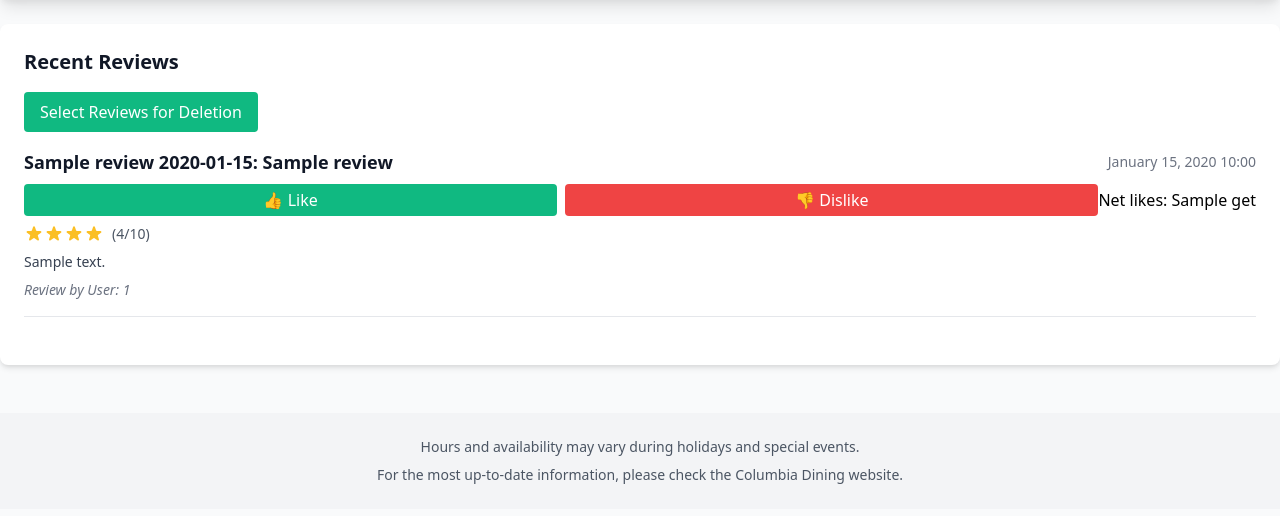
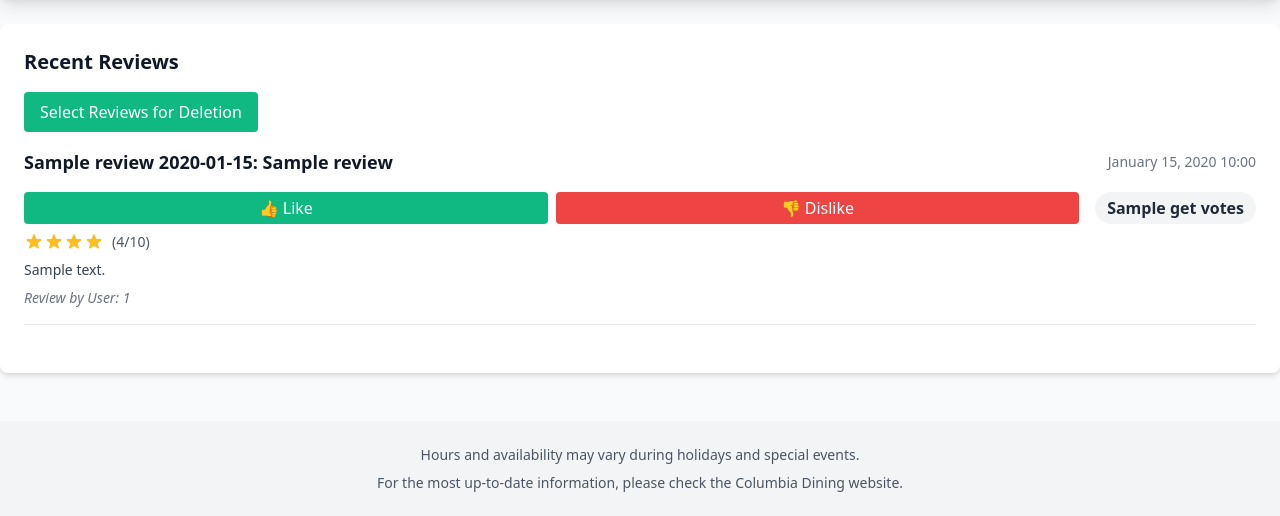
Before and after one commit to leoysun/db-proj1, a Flask app: template webserver/templates/reviews.html in a window 1280 px wide. Shown: the part 84-600 px from the top of the page. Run offline with Flask 3, Linux system fonts and the light colour scheme; the template is opened without the code that fills it: most values are stand-ins (such as "Sample title", 1, 10 or a date in 2020).

Commit message:
UI Changes and displaying shoutouts!!

```diff
--- a/webserver/server.py
+++ b/webserver/server.py
@@ -285,7 +285,16 @@ def showReviews():
   #    review['likes_count'] = likes_dict['likes_count']
   #    review['dislikes_count'] = likes_dict['dislikes_count']
 
-  context = dict(reviews=reviews, likes_dict=likes_dict)
+  shoutouts_query = """
+  SELECT hs.topic, hs.rid, hs.user_id
+  FROM Highlights_shoutouts hs
+  """
+  shoutouts_cursor = g.conn.execute(text(shoutouts_query))
+  g.conn.commit()
+  shoutouts = shoutouts_cursor.mappings().all()
+  shoutouts_cursor.close()
+
+  context = dict(reviews=reviews, likes_dict=likes_dict, shoutouts=shoutouts)
   #merged_context = {**likes_dict, **context}
 
   return render_template('reviews.html', global_user_id=global_user_id, is_admin=is_admin, **context)
@@ -307,13 +316,14 @@ def highlightReview():
   is_admin = global_user_id in admin_ids
 
   if not is_admin:
-     return "Unauthorized", 403
+     return "Unauthorized. Log in again.", 403
   topic = request.form.get('topic')
   rid = request.form.get('rid')
 
   insert_query = """
         INSERT INTO Highlights_Shoutouts (topic, scope, user_id, datetime, rid)
-        VALUES (:topic, 'Admins', :user_id, NOW(), :rid)
+        VALUES (:topic, 'All', :user_id, NOW(), :rid)
+        ON CONFLICT (user_id, rid) DO UPDATE SET topic = EXCLUDED.topic, datetime = EXCLUDED.datetime
     """
   g.conn.execute(text(insert_query), {'topic': topic, 'user_id': global_user_id, 'rid': rid})
   g.conn.commit()
--- a/webserver/templates/reviews.html
+++ b/webserver/templates/reviews.html
@@ -42,7 +42,18 @@
                     <h3 class="text-lg font-semibold text-gray-900">{{ review['dhall_name']}}{{' '}}{{review['mealtime']}}{{': '}}{{review['item_name']}}</h3>
                     <p class="text-sm text-gray-500">{{ review['datetime'].strftime("%B %d, %Y %H:%M") }}</p>
                 </div>
-                <div class="flex items-center space-x-2 mt-2">
+
+                {% for shoutout in shoutouts %}
+                    {% if shoutout['rid'] == review['rid'] %}
+                    <div class="mt-2 mb-3">
+                        <p class="text-lg font-bold text-blue-600">🏆 Shoutout from {{shoutout['user_id']}}</p>
+                        <p class="text-base text-blue-800">{{ shoutout['topic'] }}</p>
+                    </div>
+                    {% endif %}
+                {% endfor %}
+
+                <div class="flex items-center mt-4">
+                    <div class="flex-1 flex items-center space-x-2">
                         <form action="/reviewReaction" method="POST" class="flex-1">
                             <input type="hidden" name="rid" value="{{ review['rid'] }}">
                             <button type="submit" name="reaction" value="1" class="w-full bg-green-500 text-white px-2 py-1 rounded hover:bg-green-600 transition-colors">
@@ -55,9 +66,12 @@
                                 👎 Dislike
                             </button>
                         </form>
-                    Net likes: {{ likes_dict.get(review['rid'], 0) }}
+                    </div>
+                    <div class="ml-4 px-3 py-1 rounded-full {{ 'bg-green-100 text-green-800' if likes_dict.get(review['rid'], 0) > 0 else 'bg-red-100 text-red-800' if likes_dict.get(review['rid'], 0) < 0 else 'bg-gray-100 text-gray-800' }}">
+                        <span class="font-semibold">{{ likes_dict.get(review['rid'], 0) }} votes</span>
+                    </div>
+                </div>
 
-                </div>
                 <div class="flex items-center mt-2">
                     <div class="flex">
                         {% for i in range(review['rating']|int) %}
@@ -68,8 +82,10 @@
                     </div>
                     <span class="ml-2 text-sm text-gray-600">({{ review['rating'] }}/10)</span>
                 </div>
+
                 <p class="text-sm text-gray-700 mt-2">{{ review['description'] }}</p>
                 <p class="text-sm text-gray-500 mt-2 italic">Review by User: {{ review['user_id'] }}</p>
+
                 {% if is_admin %}
                 <form action="/highlightReview" method="POST" class="mt-2">
                     <input type="hidden" name="rid" value="{{ review['rid'] }}">
@@ -85,7 +101,6 @@
             <p class="text-gray-600 italic">No reviews yet. Be the first to write one!</p>
         {% endif %}
     </div>
-
 <footer class="bg-gray-100 mt-12 py-6">
     <div class="container mx-auto px-4 text-center text-gray-600 text-sm">
         <p>Hours and availability may vary during holidays and special events.</p>
```
Lines whose indentation alone changed are shown as unchanged.
